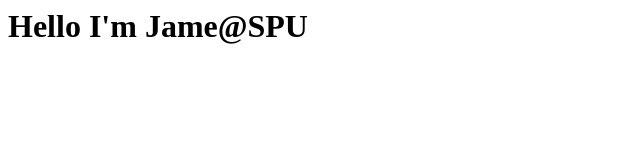
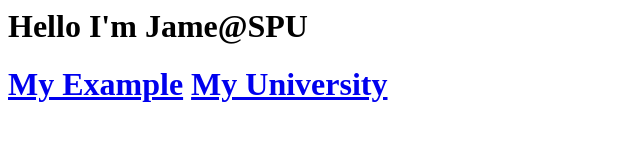
Before and after one commit to Hxathxr/Hxathxr.github.io, a plain HTML site: page index.html in a window 1280 px wide. Shown: the whole page, without its empty margins (0-640 px from the left). Drawn offline with Linux system fonts and the light colour scheme.

Commit message:
Update index.html

```diff
--- a/index.html
+++ b/index.html
@@ -1 +1,3 @@
 <h1>Hello I'm Jame@SPU<h1/>
+  <a href='https://hxathxr.github.io'>My Example<a/>
+    <a href='https://spu.ac.th'>My University<a/>
```
